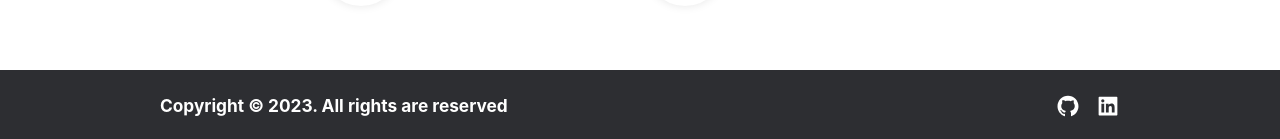
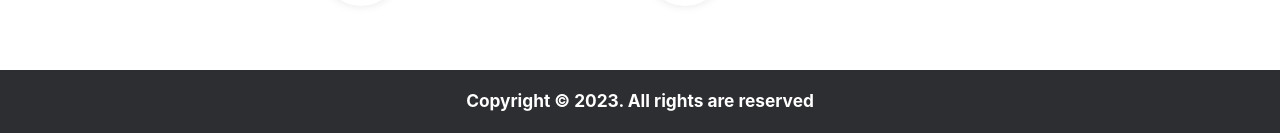
Before and after one commit to eruditmishra/Portfolio, a React (Create React App) app: page / in a window 1280 px wide. Shown: the part 3105-3244 px from the top of the page. Built offline with nearby package versions, Linux system fonts and the light colour scheme.

Commit message:
Fix - Footer text position fixed

```diff
--- a/src/Components/Footer.js
+++ b/src/Components/Footer.js
@@ -3,16 +3,14 @@ import { AiFillLinkedin, AiFillGithub } from "react-icons/ai";
 
 const Footer = () => {
   return (
-    // Footer Wrapper
-    <div className="bg-[#2d2e32] w-full">
-      {/* Footer Container */}
-      <div className="flex flex-col gap-4 items-center max-w-[60rem] my-0 mx-auto  py-6 lg:flex-row lg:justify-between">
+    // Footer Containers
+    <div className="flex bg-[#2d2e32] w-full  gap-4 items-center  justify-center   py-6 lg:flex-row ">
       {/* footer text container */}
       <div className="text-[#ffffff] text-[1.08rem] leading-[0.9rem] font-bold">
         <p>Copyright © 2023. All rights are reserved</p>
       </div>
       {/* Footer Icon Container */}
-        <div className="flex gap-4 items-center">
+      {/* <div className="flex gap-4 items-center">
         <div className="text-[#fff] text-[1.5rem]">
           <a
             href="https://github.com/eruditmishra"
@@ -31,8 +29,7 @@ const Footer = () => {
             <AiFillLinkedin />
           </a>
         </div>
-        </div>
-      </div>
+      </div> */}
     </div>
   );
 };
```
Lines whose indentation alone changed are shown as unchanged.
